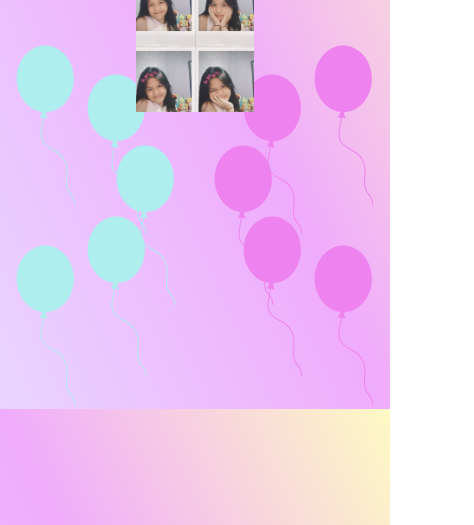
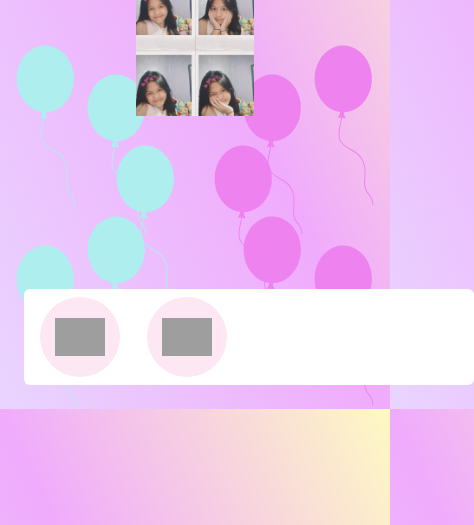
Before and after one commit to fnny04/birthday-invitation, an Astro site: page / in a window 390 px wide. Shown: the part 435-960 px from the top of the page, 474 px wide, since content can reach past the window. Built offline with nearby package versions, Linux system fonts and the light colour scheme; Astro itself is replaced by a stand-in of ours; grey boxes are pictures that could not be loaded.

Commit message:
add menu for mobile

```diff
--- a/src/pages/index.astro
+++ b/src/pages/index.astro
@@ -93,9 +93,8 @@ export const prerender = true;
 </html>
 -->
         <!-- </section> -->
-        <div class="flex flex-col h-screen justify-center z-40">
         <div
-            class="flex flex-col gap-4 w-full justify-center items-center px-24 py-4"
+          class="flex flex-col gap-6 h-screen w-full justify-center z-40 px-24 py-4"
         >
           <h1
             class="text-[#FF1493] font-mono font-bold text-3xl w-full text-center border border-white bg-white bg-opacity-50 cursor-pointer"
@@ -103,6 +102,31 @@ export const prerender = true;
             Birth Day Invitation
           </h1>
           <img src="/aurora.png" width="200" alt="" />
+          <div
+            class="absolute bottom-6 left-6 bg-white w-[450px] py-2 rounded-md"
+          >
+            <div class="grid grid-cols-4 gap-2 px-4">
+              <div
+                class="flex justify-center items-center w-20 h-20 rounded-full bg-pink-100"
+              >
+                <img
+                  width="50"
+                  height="50"
+                  src="https://img.icons8.com/dusk/64/home--v1.png"
+                  alt="home--v1"
+                />
+              </div>
+              <div
+                class="flex justify-center items-center w-20 h-20 rounded-full bg-pink-100"
+              >
+                <img
+                  width="50"
+                  height="50"
+                  src="https://img.icons8.com/plasticine/100/calendar--v1.png"
+                  alt="calendar--v1"
+                />
+              </div>
+            </div>
           </div>
         </div>
       </main>
```
Lines whose indentation alone changed are shown as unchanged.
